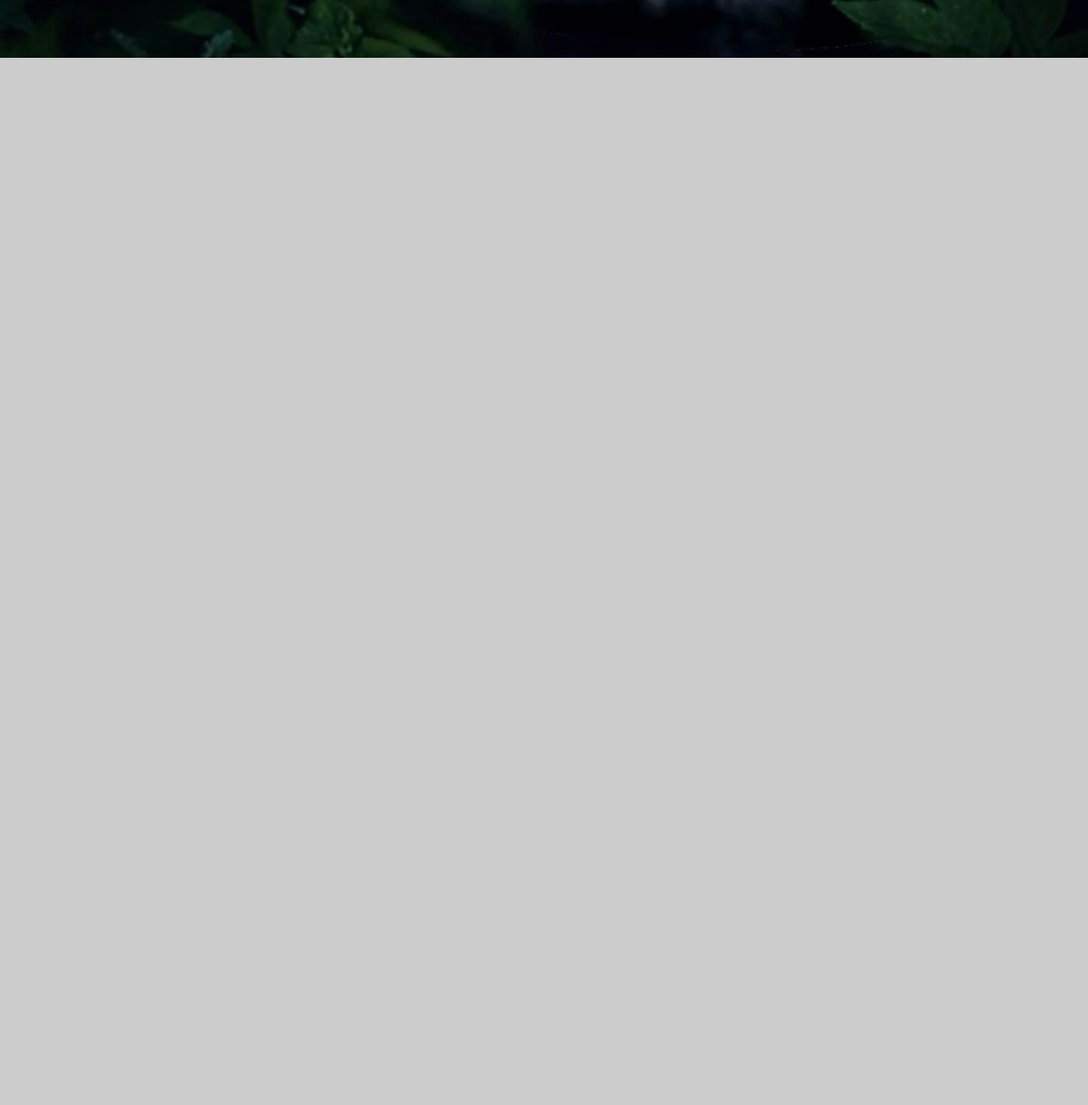
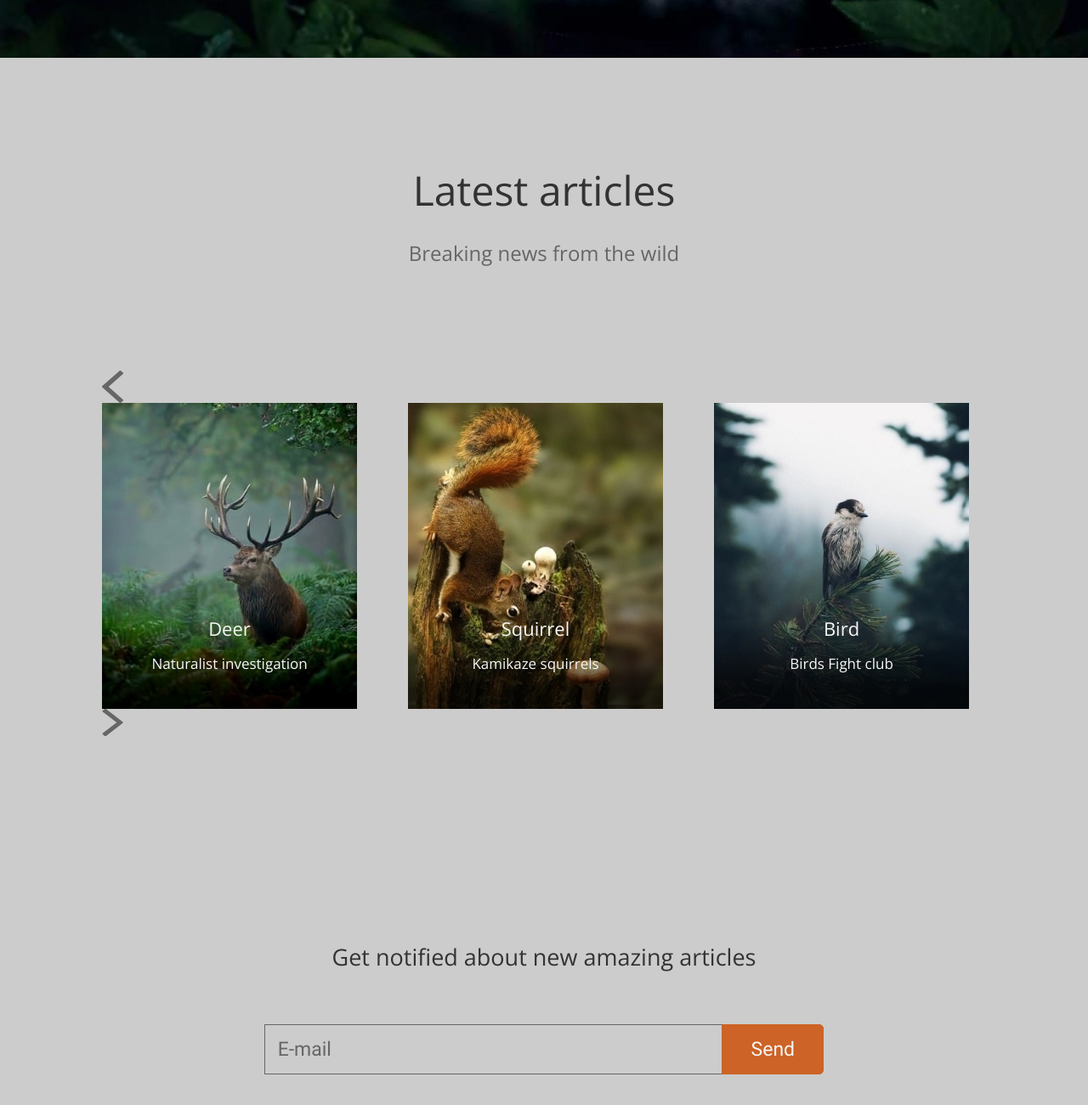
Before and after one commit to YaninaMatsiash/Wildlife, a plain HTML site: page index.html in a window 1280 px wide. Shown: the part 792-2092 px from the top of the page at 85% size. Before the commit the page ends 860 px from the top, so only its background shows below. Drawn offline with Linux system fonts and the light colour scheme.

Commit message:
add main

```diff
--- a/css/style.css
+++ b/css/style.css
@@ -178,3 +178,143 @@ h1{
 .btn_donate:hover{
  background-color: #E39128;
 }
+.articles_title{
+  font-family: 'Open Sans';
+  font-style: normal;
+  font-weight: 400;
+  font-size: 48px;
+  line-height: 72px;
+  text-align: center;
+  color: #333333;
+  padding-top: 120px;
+  padding-bottom: 20px;
+}
+.articles_text{
+  font-family: 'Open Sans';
+  font-style: normal;
+  font-weight: 400;
+  font-size: 24px;
+  line-height: 36px;
+  text-align: center;
+  color: #666666;
+  padding-bottom: 120px;
+}
+.slider{
+  display: flex;
+  flex-wrap: wrap;
+  justify-content: space-between;
+  margin: 0 auto;
+  padding-bottom: 240px;
+  align-items: center;
+}
+.arrow{
+  display: flex;
+  align-items: center;
+  width: 25px;
+}
+.arrow:hover{
+  filter: invert(56%) sepia(95%) saturate(900%) hue-rotate(-15deg) brightness(100%)
+  contrast(87%);
+}
+.img_wrap{
+  display: flex;
+  flex-wrap: wrap;
+  justify-content: space-between;
+}
+.img_artiles_deer{
+  width: 300px;
+  background-image: url(../img/deer.jpg);
+  background-repeat: no-repeat;
+  background-size: cover;
+}
+.img_artiles_squirrel{
+  width: 300px;
+  background-image: url(../img/squirrel.jpg);
+  background-repeat: no-repeat;
+  background-size: cover;
+  margin-left: 60px;
+  margin-right: 60px;
+}
+.img_artiles_bird{
+  width: 300px;
+  background-image: url(../img/bird.jpg);
+  background-repeat: no-repeat;
+  background-size: cover;
+}
+.img_title{
+  font-family: 'Open Sans';
+  font-style: normal;
+  font-weight: 400;
+  font-size: 22px;
+  line-height: 36px;
+  text-align: center;
+  color: #F7F7F7;
+  margin-top: 247px;
+  margin-bottom: 10px;
+}
+.img_description{
+  font-family: 'Open Sans';
+  font-style: normal;
+  font-weight: 400;
+  font-size: 17px;
+  line-height: 27px;
+  text-align: center;
+  color: #F7F7F7;
+  margin-bottom: 40px;
+}
+.title_form{
+  font-family: 'Open Sans';
+  font-style: normal;
+  font-weight: 400;
+  font-size: 27px;
+  line-height: 40px;
+  text-align: center;
+  color: #333333;
+  margin-bottom: 59px;
+}
+.form_wrap{
+  display: flex;
+
+  align-items: stretch;
+  justify-content: center;
+  margin-bottom: 239px;
+}
+.form-size{
+width: 540px;
+padding-left: 15px;
+border: 1px solid #666666;
+background: none;
+height: 59px;
+font-family: 'Roboto';
+font-style: normal;
+font-weight: 400;
+font-size: 23px;
+line-height: 27px;
+align-items: center;
+color: #666666;
+}
+.form-btns{
+  width: 120px;
+  height: 59px;
+  background: #CD6326;
+  border: 1px solid #CD6326;
+  border-radius: 0px 5px 5px 0px;
+  font-family: 'Roboto';
+  font-style: normal;
+  font-weight: 400;
+  font-size: 23px;
+  line-height: 27px;
+  text-align: center;
+  color: #F7F7F7;
+  margin-left: -5px;
+}
+.form-btns:hover{
+  background: #E39128;
+  border: 1px solid #E39128;
+}
+footer{
+  width: 100%;
+  background-image: url(../img/footer.jpg);
+  background-repeat: no-repeat;
+  background-size: cover;
+}
--- a/index.html
+++ b/index.html
@@ -29,12 +29,44 @@
         </header>
         <main>
             <div class="container">
+                <h2 class="articles_title">Latest articles</h2>
+                <p class="articles_text">Breaking news from the wild</p>
+                <section class="slider">
+                    <a href="#"><img src="img/arrow_l.svg" title="arrow" alt="arrow" class="arrow"></a>
+                    <div class="img_wrap">
+                        <div class="img_artiles_deer">
+                            <p class="img_title">Deer</p>
+                            <p class="img_description">Naturalist investigation</p>
+                        </div>
 
+                        <div class="img_artiles_squirrel">
+                            <p class="img_title">Squirrel</p>
+                            <p class="img_description">Kamikaze squirrels</p>
+                        </div>
+
+                        <div class="img_artiles_bird">
+                            <p class="img_title">Bird</p>
+                            <p class="img_description">Birds Fight club</p>
+                        </div>
+                    </div>
+                    <a href="#"><img src="img/arrow_r.svg" title="arrow" alt="arrow" class="arrow"></a>
+                </section>
             </div>
+                <h3 class="title_form">Get notified about new amazing articles</h3>
+                <div class="form_wrap">
+                    <form method="post">
+                        <input class="form-size" type="email" name="E-mail" value="E-mail">
+                        <button class="form-btns">Send</button>
+                    </form>
+                </div>
         </main>
         <footer>
             <div class="container">
-
+                <a href="#"><img src="img/logo.svg" title="logo" alt="logo" class="logo"></a>
+                <ul class="menu" id="menu">
+                    <li><a href="#">Blog</a></li>
+                    <li><a href="#">Contacts</a></li>
+                </ul>
             </div>
         </footer>
     </body>
```
